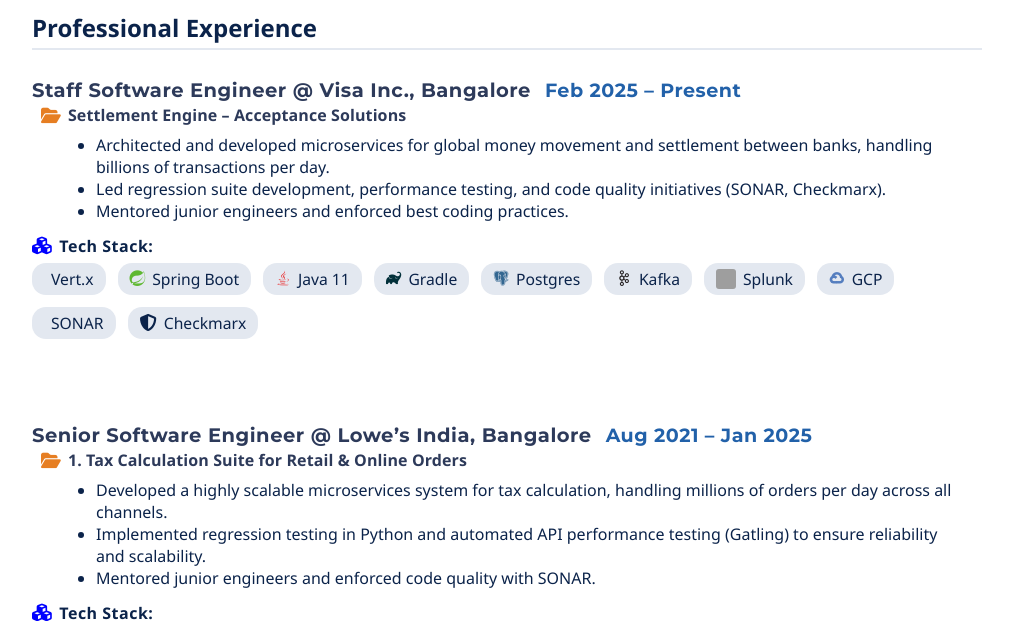
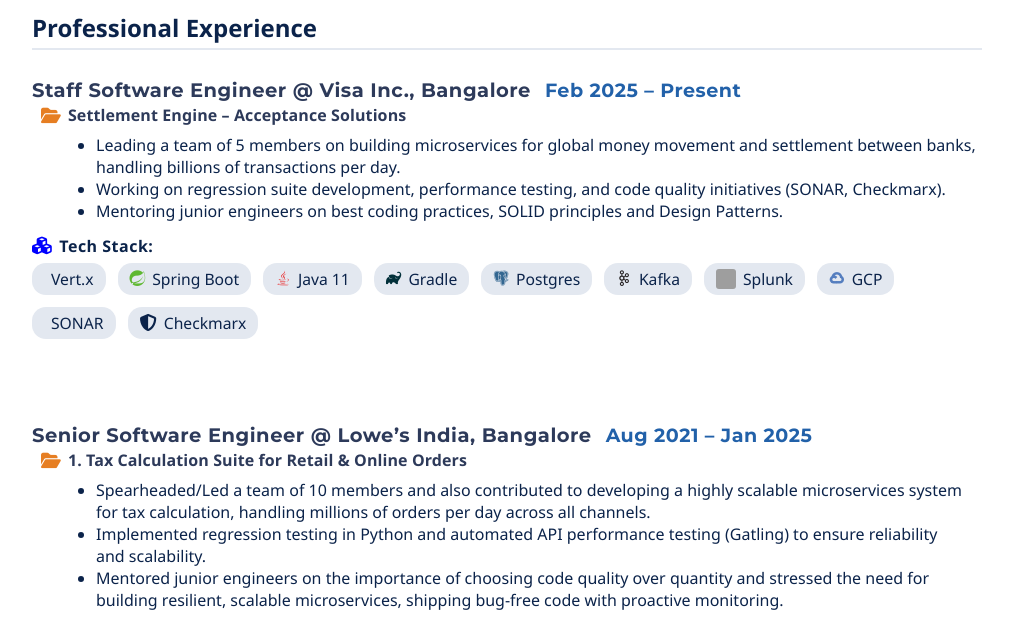
Before and after one commit to aishwarya-swaminathan/my-profile, a plain HTML site: page index.html in a window 1280 px wide. Shown: the part 1100-1721 px from the top of the page, without its empty margins (133-1146 px from the left). Drawn offline with nearby package versions, Linux system fonts and the light colour scheme; grey boxes are pictures that could not be loaded; some icons are missing.

Commit message:
Update index.html

```diff
--- a/index.html
+++ b/index.html
@@ -429,11 +429,11 @@
                         Settlement Engine – Acceptance Solutions
                     </span>
                     <ul>
-                        <li>Architected and developed microservices for global money movement and settlement between
+                        <li>Leading a team of 5 members on building microservices for global money movement and settlement between
                             banks, handling billions of transactions per day.</li>
-                        <li>Led regression suite development, performance testing, and code quality initiatives (SONAR,
+                        <li>Working on regression suite development, performance testing, and code quality initiatives (SONAR,
                             Checkmarx).</li>
-                        <li>Mentored junior engineers and enforced best coding practices.</li>
+                        <li>Mentoring junior engineers on best coding practices, SOLID principles and Design Patterns.</li>
                     </ul>
                     <div class="tech-stack-title">Tech Stack:</div>
                     <ul class="tech-icons">
@@ -465,11 +465,11 @@
                         1. Tax Calculation Suite for Retail & Online Orders
                     </span>
                     <ul>
-                        <li>Developed a highly scalable microservices system for tax calculation, handling millions of
+                        <li>Spearheaded/Led a team of 10 members and also contributed to developing a highly scalable microservices system for tax calculation, handling millions of
                             orders per day across all channels.</li>
                         <li>Implemented regression testing in Python and automated API performance testing (Gatling) to
                             ensure reliability and scalability.</li>
-                        <li>Mentored junior engineers and enforced code quality with SONAR.</li>
+                        <li>Mentored junior engineers on the importance of choosing code quality over quantity and stressed the need for building resilient, scalable microservices, shipping bug-free code with proactive monitoring.</li>
                     </ul>
                     <div>
                         <div class="tech-stack-title">Tech Stack:</div>
```
